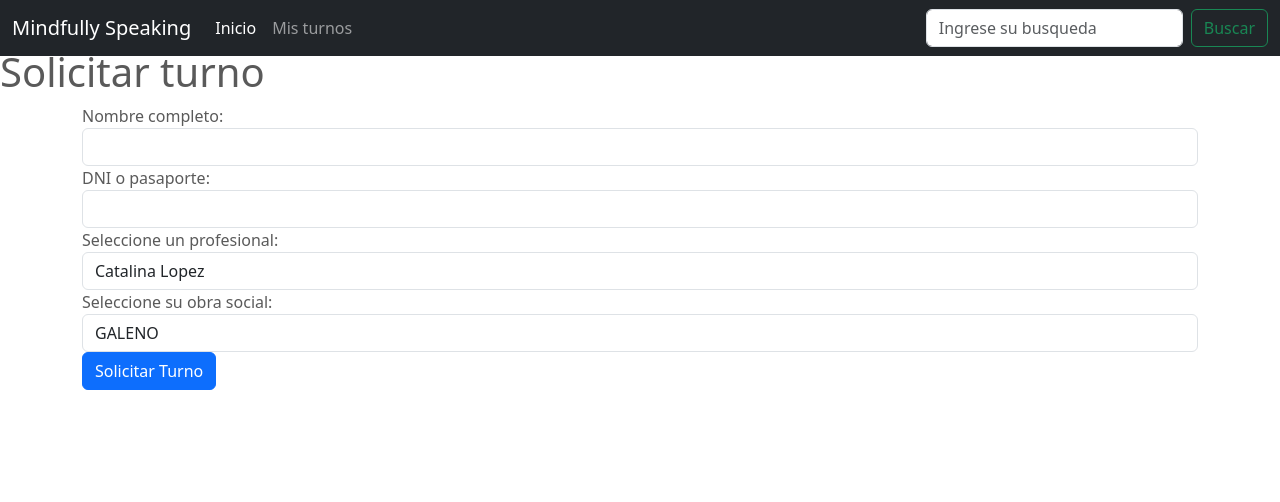
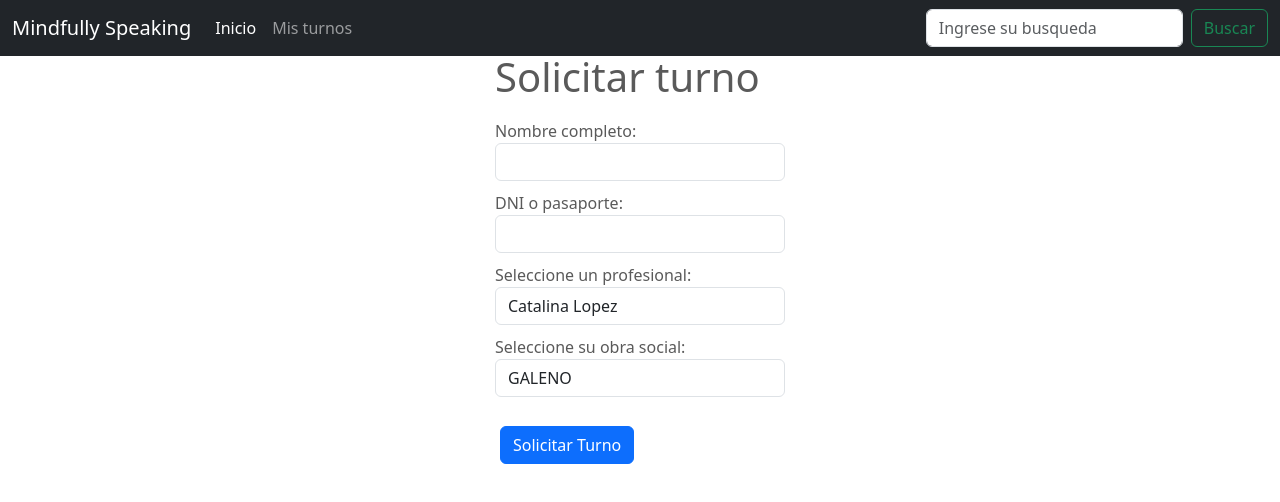
Before and after one commit to Camilalh/MindfullySpeaking, a plain HTML site: page Solicitarturno.html in a window 1280 px wide. Drawn offline with nearby package versions, Linux system fonts and the light colour scheme; some packages are replaced by stand-ins of ours; a script that the page names is missing.

Commit message:
Formulario un poco mejorado

```diff
--- a/Solicitarturno.html
+++ b/Solicitarturno.html
@@ -95,11 +95,13 @@
             </nav>
         </header>
     <body>
+        <div class="form-group">
         <h1>Solicitar turno</h1>
+        </div>
         <form action="Solicitarturno.js" method="post" id="formularioTurnos" class="container">
             <div class="form-group">
-                <label for="nombre">Nombre completo:</label>
-                <input type="text" id="nombre" name="nombre" required class="form-control">
+                <label for="nombre" >Nombre completo:</label>
+                <input type="text" id="nombre" name="nombre" required class="form-control" size="20">
             </div>
             <div class="form-group">
                 <label for="dni">DNI o pasaporte:</label>
@@ -112,8 +114,12 @@
             <div class="form-group">
                 <label for="obraSocial">Seleccione su obra social:</label>
                 <select id="obraSocial" name="obraSocial" class="form-control"></select>
+            <div class="form-group">
+                <br>
+                <input type="button" id="btnFormulario" value="Solicitar Turno" class="btn btn-primary">
             </div>
-            <input type="button" id="btnFormulario" value="Solicitar Turno" class="btn btn-primary">
+
+            </div>
         </form>
         <script src="Solicitarturno.js"></script>
 
--- a/carousel.css
+++ b/carousel.css
@@ -82,6 +82,13 @@ body {
 
 /* rtl:end:remove */
 
+/* form solicitar turno */
+.form-group {
+    width: 300px;
+    margin: 0 auto;
+    padding: 5px;
+}
+
 /* RESPONSIVE CSS
 -------------------------------------------------- */
 
```
